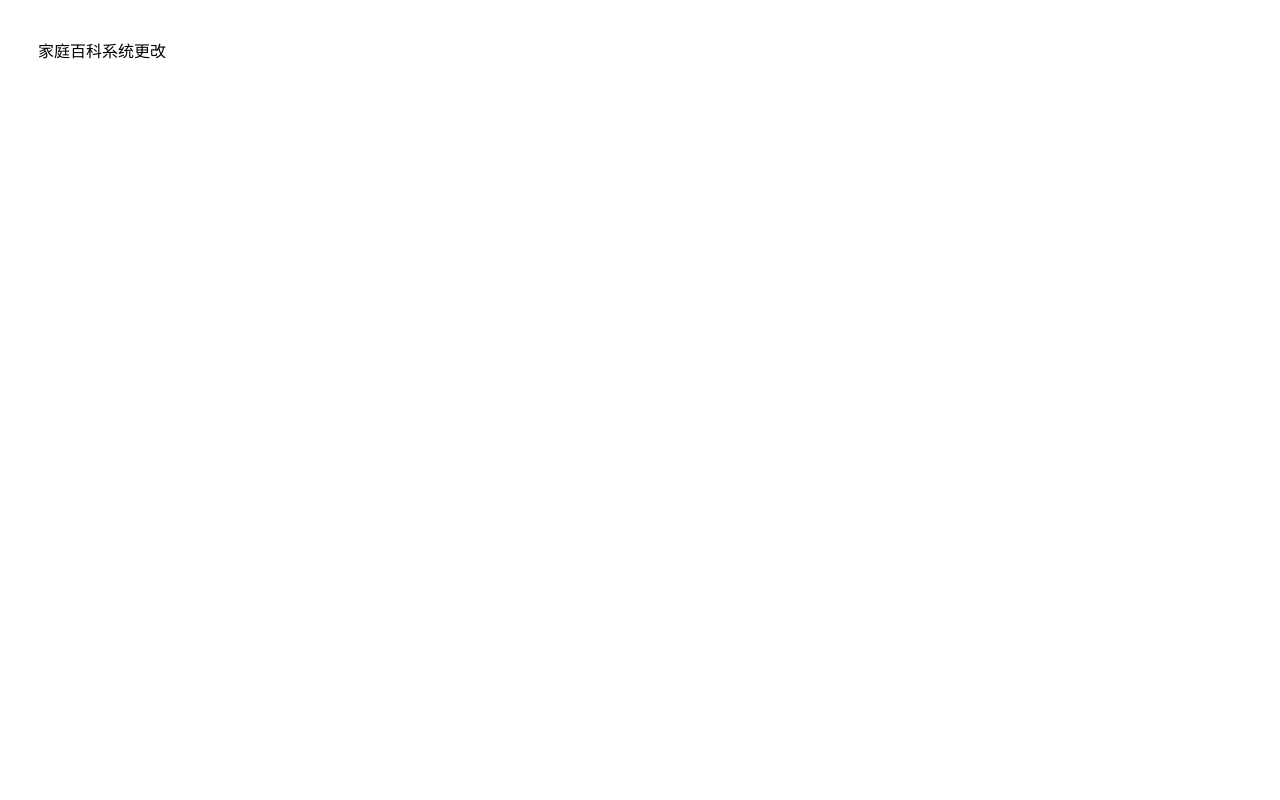
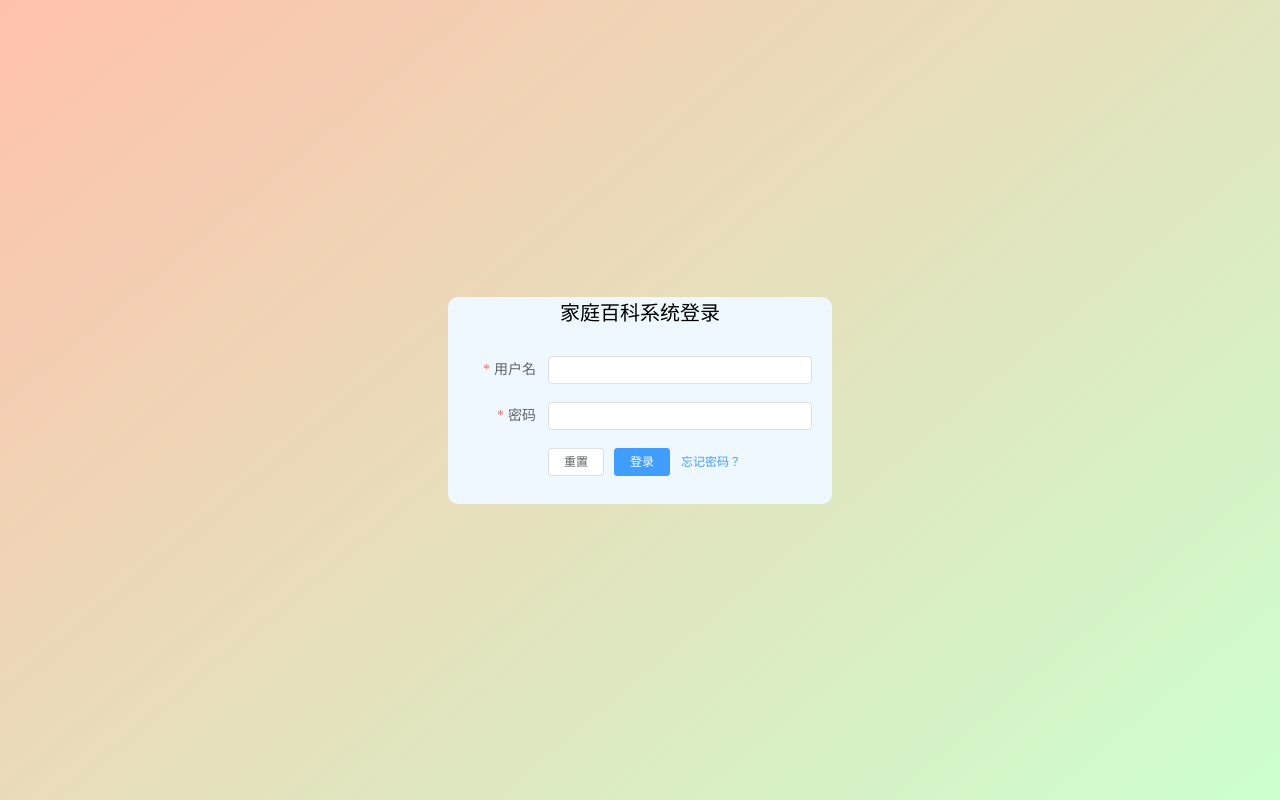
Before and after one commit to crelle/info-entry-sys-front, a Vue app: page /#/login in a window 1280 px wide. Built offline with nearby package versions, Linux system fonts and the light colour scheme.

Commit message:
feat:登录页面初始化完成@guowenhao

```diff
--- a/src/App.vue
+++ b/src/App.vue
@@ -1,25 +1,12 @@
 <template>
-  <div>
-    <div id="nav">
-      <span>家庭百科系统更改</span>
-      <!-- <router-link to="/">家庭百科系统</router-link>|
-      <router-link to="/about">About</router-link> -->
-    </div>
+  <div id="approot">
     <router-view />
   </div>
 </template>
 
 <style lang="less">
-#nav {
-  padding: 30px;
-
-  a {
-    font-weight: bold;
-    color: #2c3e50;
-
-    &.router-link-exact-active {
-      color: #42b983;
-    }
-  }
+body {
+  padding: 0;
+  margin: 0;
 }
 </style>
--- a/src/router/index.js
+++ b/src/router/index.js
@@ -7,6 +7,16 @@ Vue.use(VueRouter)
 const routes = [
   {
     path: '/',
+    name: 'root',
+    redirect: '/login'
+  },
+  {
+    path: '/login',
+    name: 'Login',
+    component: ()=> import('../views/Login.vue')
+  },
+  {
+    path: '/home',
     name: 'Home',
     component: Home
   },
--- a/src/views/Home.vue
+++ b/src/views/Home.vue
@@ -1,6 +1,8 @@
 <template>
   <div class="home">
+    <el-header><h1>家庭百科系统</h1></el-header>
     <el-container>
+      <el-scrollbar style="height: 100%">
         <el-aside width="200px">
           <el-menu
             default-active="2"
@@ -16,8 +18,8 @@
               </template>
               <el-menu-item-group>
                 <template slot="title">分组一</template>
-              <el-menu-item index="1-1">选项1</el-menu-item>
-              <el-menu-item index="1-2">选项2</el-menu-item>
+                <el-menu-item index="/home">主页</el-menu-item>
+                <el-menu-item index="/about">关于</el-menu-item>
               </el-menu-item-group>
               <el-menu-item-group title="分组2">
                 <el-menu-item index="1-3">选项3</el-menu-item>
@@ -27,6 +29,14 @@
                 <el-menu-item index="1-4-1">选项1</el-menu-item>
               </el-submenu>
             </el-submenu>
+            <el-menu-item index="2">
+              <i class="el-icon-menu"></i>
+              <span slot="title">导航二</span>
+            </el-menu-item>
+            <el-menu-item index="2">
+              <i class="el-icon-menu"></i>
+              <span slot="title">导航二</span>
+            </el-menu-item>
             <el-menu-item index="2">
               <i class="el-icon-menu"></i>
               <span slot="title">导航二</span>
@@ -41,66 +51,52 @@
             </el-menu-item>
           </el-menu>
         </el-aside>
-      <el-container>
-        <el-header>Header</el-header>
-        <el-main>
-              <el-table
-      :data="tableData"
-      style="width: 100%">
-      <el-table-column
-        prop="date"
-        label="日期"
-        width="180">
-      </el-table-column>
-      <el-table-column
-        prop="name"
-        label="姓名"
-        width="180">
-      </el-table-column>
-      <el-table-column
-        prop="address"
-        label="地址">
-      </el-table-column>
-    </el-table>
-        </el-main>
-        <el-footer>Footer</el-footer>
-      </el-container>
+      </el-scrollbar>
+
+      <el-main> 我是主体内容 </el-main>
     </el-container>
   </div>
 </template>
 
 <script>
-// @ is an alias to /src
-import HelloWorld from "@/components/HelloWorld.vue";
-
 export default {
-  name: "Home",
-  components: {
-    HelloWorld,
+  components: {},
+  data() {
+    return {
+      tableData: [],
+    };
+  },
+  methods: {
+    handleOpen(key, keyPath) {
+      console.log(key, keyPath);
+    },
+    handleClose(key, keyPath) {
+      console.log(key, keyPath);
+    },
   },
 };
+</script>
 
-//  export default {
-    //   data() {
-    //     return {
-    //       tableData: [{
-    //         date: '2016-05-02',
-    //         name: '王小虎',
-    //         address: '上海市普陀区金沙江路 1518 弄'
-    //       }, {
-    //         date: '2016-05-04',
-    //         name: '王小虎',
-    //         address: '上海市普陀区金沙江路 1517 弄'
-    //       }, {
-    //         date: '2016-05-01',
-    //         name: '王小虎',
-    //         address: '上海市普陀区金沙江路 1519 弄'
-    //       }, {
-    //         date: '2016-05-03',
-    //         name: '王小虎',
-    //         address: '上海市普陀区金沙江路 1516 弄'
-    //       }]
-    //     }
-    //   }
-    // }
-</script>
+<style lang="less" scoped>
+.el-header {
+  background-color: #383f49;
+  display: flex;
+  justify-content: flex-start;
+  align-items: center;
+  h1 {
+    color: #fff;
+    font-size: 20px;
+  }
+}
+
+.el-container {
+  height: calc(100vh - 60px);
+  .el-menu {
+    border-right: none;
+  }
+  /deep/.el-scrollbar__wrap {
+    overflow-x: hidden !important;
+    border-right: 1px solid #eee;
+  }
+}
+</style>
--- /dev/null
+++ b/src/views/Login.vue
@@ -0,0 +1,102 @@
+<template>
+  <div id="login_content">
+    <div class="login_form_main">
+        <span style="display: block;text-align: center;font-size: 20px;font-weight: 500;">家庭百科系统登录</span>
+      <el-form
+        :model="ruleForm"
+        :rules="rules"
+        ref="ruleForm"
+        label-width="100px"
+        size="mini"
+      >
+        <el-form-item label="用户名" prop="uname">
+          <el-input v-model="ruleForm.uname"></el-input>
+        </el-form-item>
+        <el-form-item label="密码" prop="upassword">
+          <el-input v-model="ruleForm.upassword"></el-input>
+        </el-form-item>
+        <el-form-item>
+          <el-button @click="resetForm('ruleForm')" size="mini">重置</el-button>
+          <el-button type="primary" size="mini" @click="submitForm('ruleForm')"
+            >登录</el-button
+          >
+          <el-button @click="submitForm('ruleForm')" size="mini" type="text"
+            >忘记密码？</el-button
+          >
+        </el-form-item>
+      </el-form>
+    </div>
+  </div>
+</template>
+
+<script>
+export default {
+  data() {
+    return {
+      ruleForm: {
+        uname: "",
+        upassword: "",
+      },
+      rules: {
+        uname: [
+          { required: true, message: "请输入用户名", trigger: "blur" },
+          {
+            min: 3,
+            max: 5,
+            message: "用户名长度在 3 到 10 个字符",
+            trigger: "blur",
+          },
+        ],
+        upassword: [
+          { required: true, message: "请填写密码", trigger: "change" },
+          {
+            min: 6,
+            max: 16,
+            message: "密码长度在 6 到 16 位之间",
+            trigger: "blur",
+          },
+        ],
+      },
+    };
+  },
+  methods: {
+    submitForm(formName) {
+      this.$refs[formName].validate((valid) => {
+        if (valid) {
+          //   请求鉴权 返回 code
+          if (true) {
+            this.$router.push("/");
+          } else {
+            this.$message.warning("用户名或密码不正确");
+          }
+        } else {
+          return false;
+        }
+      });
+    },
+    resetForm(formName) {
+      this.$refs[formName].resetFields();
+    },
+  },
+};
+</script>
+
+<style lang="less" scoped>
+#login_content {
+    display: flex;
+    height: 100vh;
+    justify-content: center;
+    align-items: center;
+    background: linear-gradient(-40deg,rgba(0,255,0,.2),rgba(255,100,50,.4));
+    .login_form_main {
+        min-height: 24%;
+        min-width: 30%;
+        border-radius: 10px;
+        background-color: aliceblue;
+        box-shadow: 6px 6px 6px rgba(red, green, blue, .5);
+        .el-form {
+            padding: 30px 20px 10px 0;
+        }
+    }
+}
+</style>
```
Lines whose indentation alone changed are shown as unchanged.
